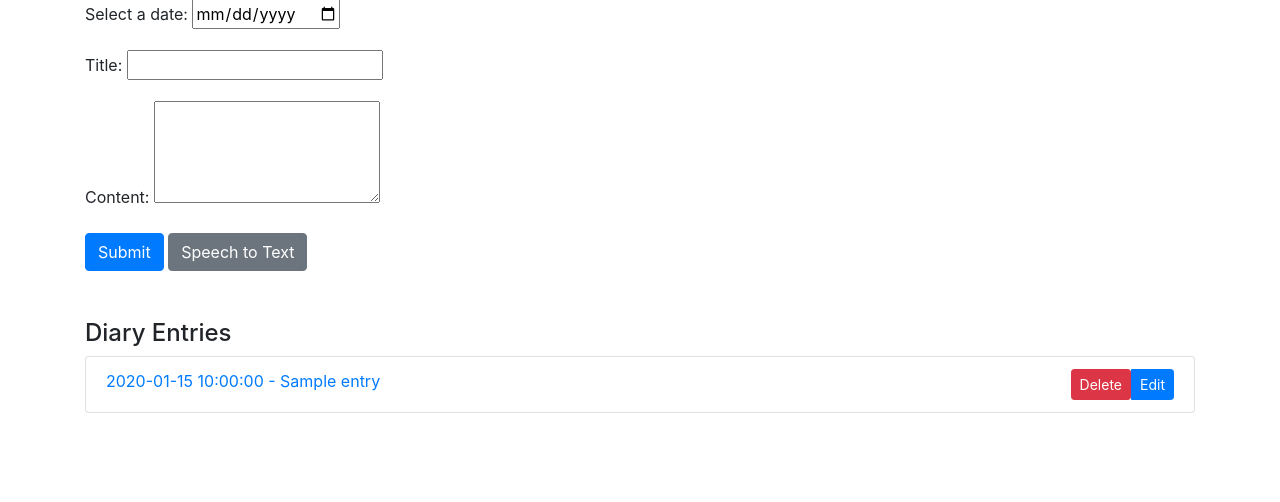
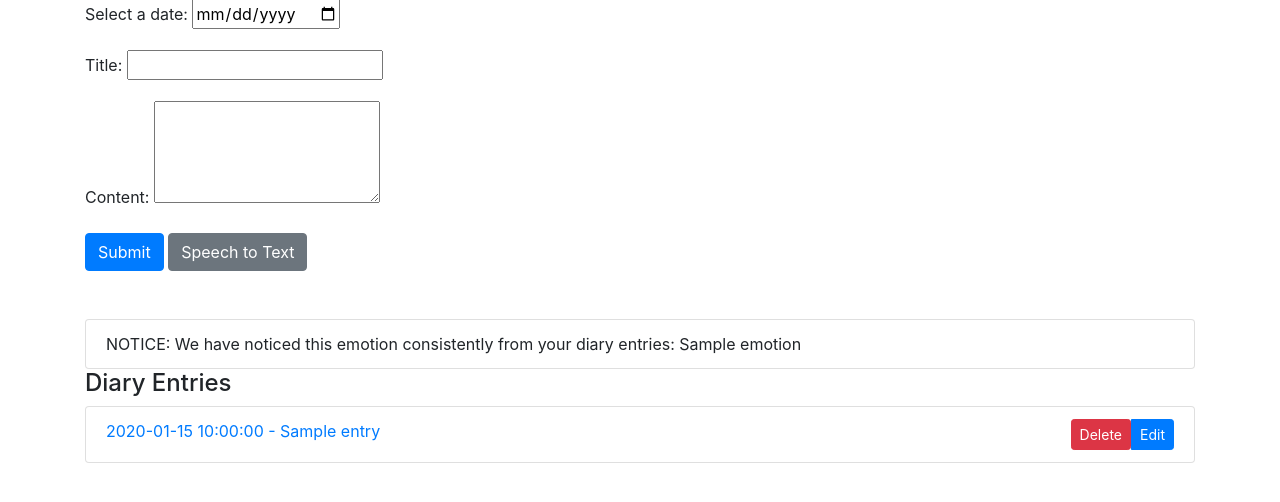
Before and after one commit to oodorikku/ThoughtDiary, a Flask app: template templates/index.html in a window 1280 px wide. Shown: the part 95-597 px from the top of the page. Run offline with Flask 3, Linux system fonts and the light colour scheme; the template is opened without the code that fills it: most values are stand-ins (such as "Sample title", 1, 10 or a date in 2020); some libraries are stand-ins or nearby versions.

Commit message:
Added Emotion Pattern Detection
I made an algorithm that detects emotion patterns upon adding a new diary entry.

I recommended that I should only base the detection on the recent diary entries but not all.

```diff
--- a/app.py
+++ b/app.py
@@ -14,18 +14,40 @@ model = TFRobertaForSequenceClassification.from_pretrained("arpanghoshal/EmoRoBE
 emotion = pipeline('sentiment-analysis', model='arpanghoshal/EmoRoBERTa')
 
 user_entries = []
+emotion_patterns = []
+
+def check_for_emotion_patterns():
+    if user_entries:
+        previous_emotion = ""
+        print('=============')
+        print(user_entries)
+    for entry in user_entries:
+        current_emotion = entry['emotion']
+
+        # Check if the current entry has the same emotion as the previous one
+        print("Current" + current_emotion)
+        print("Previous" + previous_emotion)
+        if current_emotion == previous_emotion:
+            consecutive_days += 1
+        else:
+            consecutive_days = 1  # Reset consecutive days count if emotions differ
+
+        if consecutive_days == 3 and current_emotion not in emotion_patterns:
+            emotion_patterns.append(current_emotion)
+
+        previous_emotion = current_emotion
 
 
 @app.route('/')
 def index():
-    return render_template('index.html', user_entries=user_entries)
+    return render_template('index.html', user_entries=user_entries, emotion_patterns = emotion_patterns)
 
 @app.route('/add_entry', methods=['POST'])
 def add_entry():
+    global user_entries
     date = request.form['date']
     title = request.form['title']
     content = request.form['content']
-
     existing_entry = next((entry for entry in user_entries if entry['date'] == date), None)
 
     if existing_entry:
@@ -41,6 +63,10 @@ def add_entry():
         }
         user_entries.append(entry)
 
+        #To sort the entries by date
+        user_entries = sorted(user_entries, key=lambda x: x['date'], reverse = False)
+        check_for_emotion_patterns()
+
     return redirect(url_for('index'))
 
 @app.route('/delete_entry/<int:id>', methods=['POST'])
@@ -54,6 +80,7 @@ def edit_entry(entry_id):
     entry_to_edit = next((entry for entry in user_entries if entry['id'] == entry_id), None)
     return render_template('edit_entry.html', entry=entry_to_edit)
 
+#only updates one entry
 @app.route('/update_entry/<int:entry_id>', methods=['POST'])
 def update_entry(entry_id):
     entry_to_update = next((entry for entry in user_entries if entry['id'] == entry_id), None)
--- a/templates/index.html
+++ b/templates/index.html
@@ -38,6 +38,12 @@
         </form>
 
         <div class="mt-5">
+
+            <ul class="list-group">
+                {%for emotion in emotion_patterns %}
+                <li class="list-group-item"> NOTICE: We have noticed this emotion consistently from your diary entries: {{emotion}}</li>
+                {% endfor %}
+            </ul>
             <h4>Diary Entries</h4>
             <ul class="list-group">
                 {% for entry in user_entries %}
```
